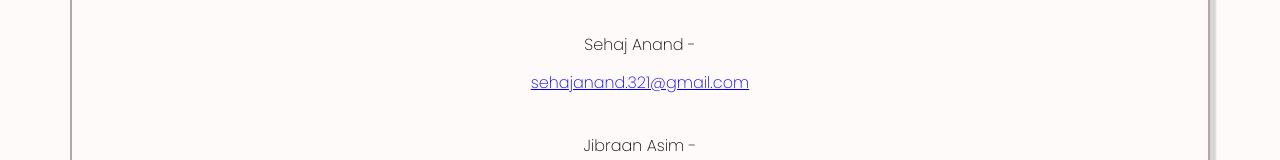
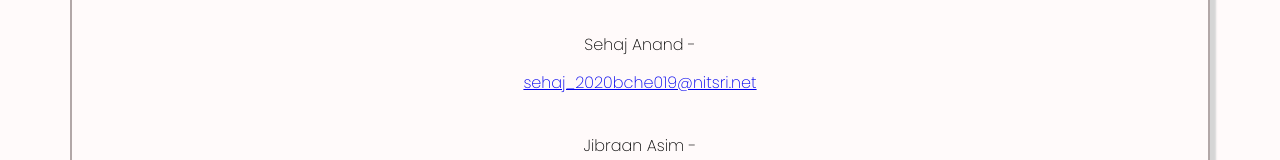
Before and after one commit to sehajanand/IoT_based_smart_irrigation_system, a React (Create React App) app: page / in a window 1280 px wide. Shown: the part 2340-2500 px from the top of the page. Built offline with nearby package versions, Linux system fonts and the light colour scheme; no server answers; the database is empty.

Commit message:
updated emails

```diff
--- a/src/Components/Contact.js
+++ b/src/Components/Contact.js
@@ -5,7 +5,7 @@ export default function Contact() {
   return (
   <>
   <section className='contact'><h1>Contact Us</h1><div className="contact-box"> <em> Contact our team through following e-mails. We will be Happy to help. </em><br /> <br />
-  Sehaj Anand - <a href="mailto:sehajanand.321@gmail.com">sehajanand.321@gmail.com</a>
+  Sehaj Anand - <a href="mailto:sehaj_2020bche019@nitsri.net">sehaj_2020bche019@nitsri.net</a>
   <br />
   Jibraan Asim - <a href="mailto:jibraan_2020bche043@nitsri.net">jibraan_2020bche043@nitsri.net</a>
   Gopika Mahajan - <a href="mailto:gopika_2020bche004@nitsri.net">gopika_2020bche004@nitsri.net</a>
```
